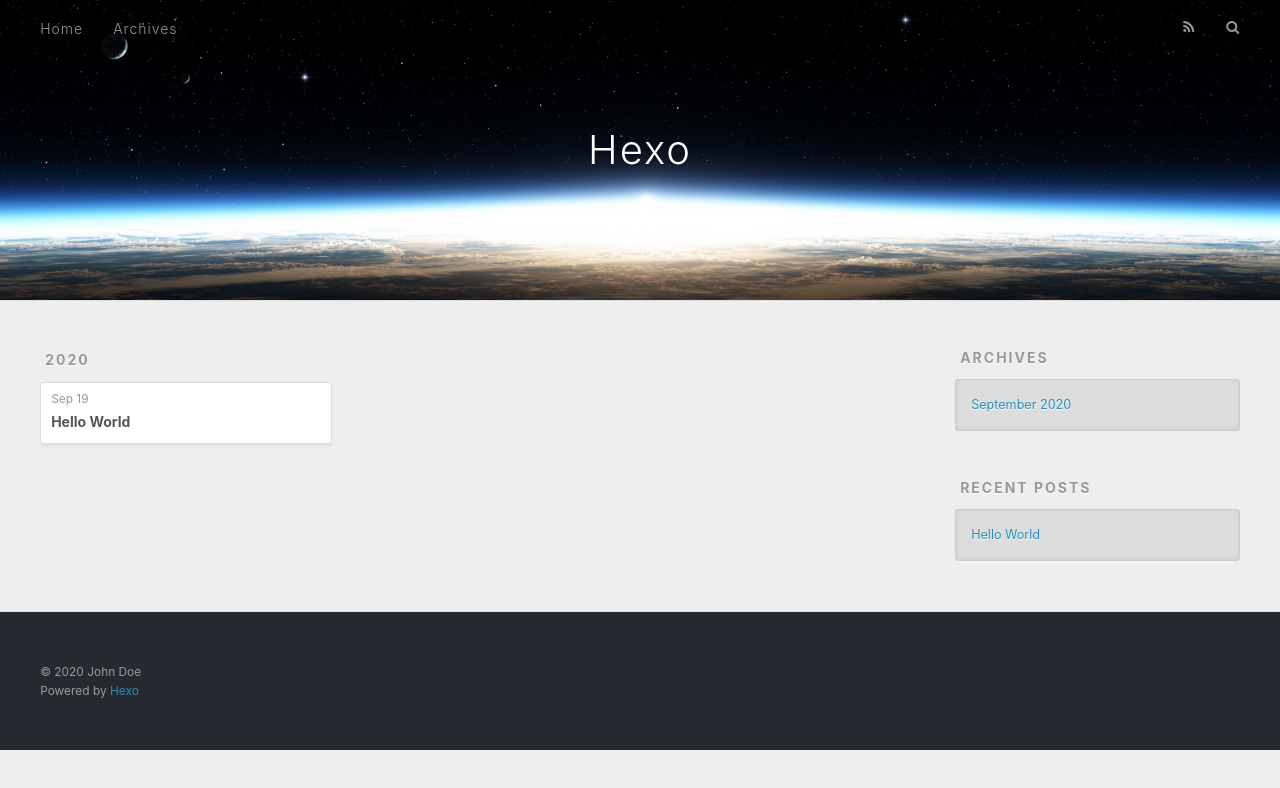
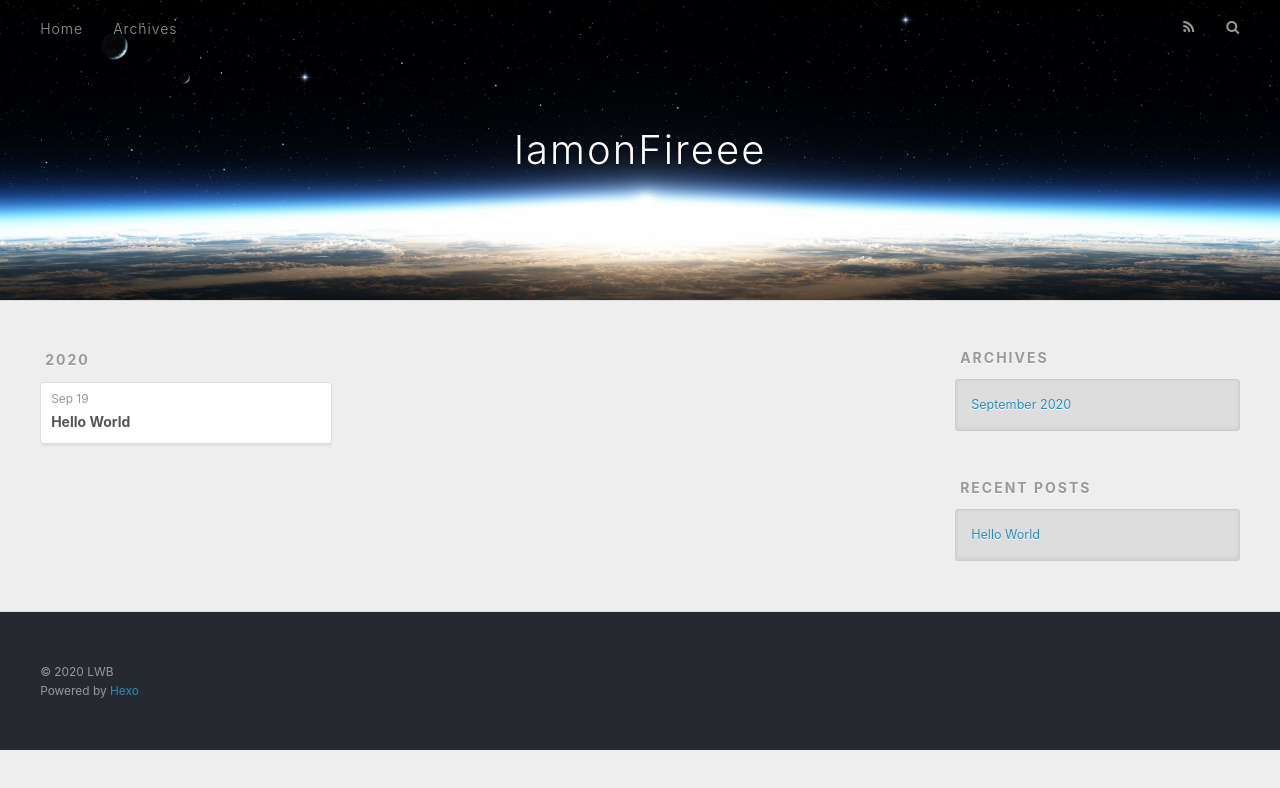
Before and after one commit to IamonFireee/IamonFireee.github.io, a plain HTML site: page archives/2020/09/index.html in a window 1280 px wide. Drawn offline with nearby package versions, Linux system fonts and the light colour scheme.

Commit message:
Site updated: 2020-09-19 09:37:03

```diff
--- a/archives/2020/09/index.html
+++ b/archives/2020/09/index.html
@@ -5,17 +5,17 @@
 
 
 
-  <title>Archives: 2020/9 | Hexo</title>
+  <title>Archives: 2020/9 | IamonFireee</title>
   <meta name="viewport" content="width=device-width, initial-scale=1, maximum-scale=1">
   <meta property="og:type" content="website">
-<meta property="og:title" content="Hexo">
+<meta property="og:title" content="IamonFireee">
 <meta property="og:url" content="http://example.com/archives/2020/09/index.html">
-<meta property="og:site_name" content="Hexo">
+<meta property="og:site_name" content="IamonFireee">
 <meta property="og:locale" content="en_US">
-<meta property="article:author" content="John Doe">
+<meta property="article:author" content="LWB">
 <meta name="twitter:card" content="summary">
 
-    <link rel="alternate" href="/atom.xml" title="Hexo" type="application/atom+xml">
+    <link rel="alternate" href="/atom.xml" title="IamonFireee" type="application/atom+xml">
 
 
     <link rel="icon" href="/favicon.png">
@@ -36,7 +36,7 @@
   <div id="header-outer" class="outer">
     <div id="header-title" class="inner">
       <h1 id="logo-wrap">
-        <a href="/" id="logo">Hexo</a>
+        <a href="/" id="logo">IamonFireee</a>
       </h1>
 
     </div>
@@ -141,7 +141,7 @@
 
   <div class="outer">
     <div id="footer-info" class="inner">
-      &copy; 2020 John Doe<br>
+      &copy; 2020 LWB<br>
       Powered by <a href="http://hexo.io/" target="_blank">Hexo</a>
     </div>
   </div>
```
Also changed, not shown: 2020/09/19/hello-world/index.html (+6 -6 lines), archives/2020/index.html (+7 -7 lines), archives/index.html (+7 -7 lines), index.html (+7 -7 lines).
